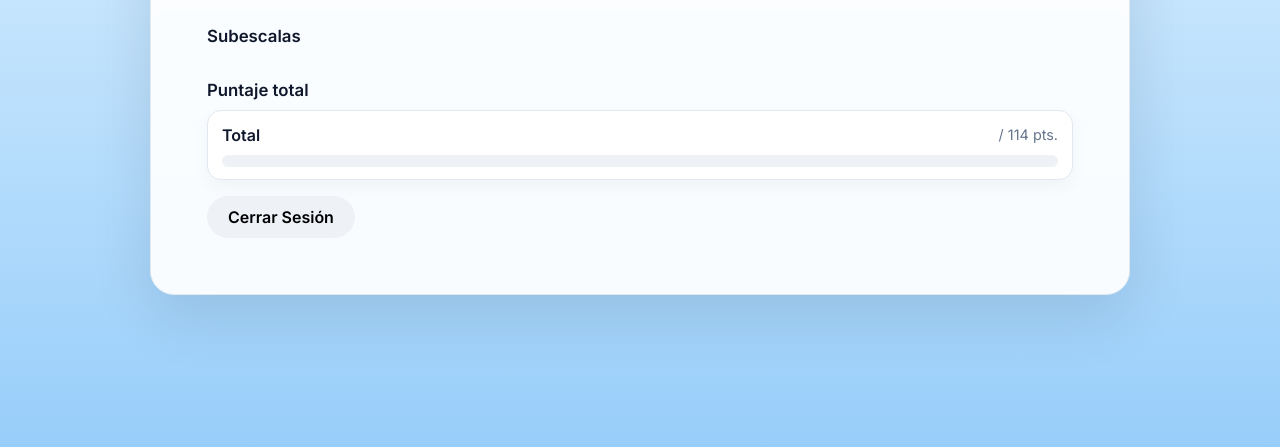
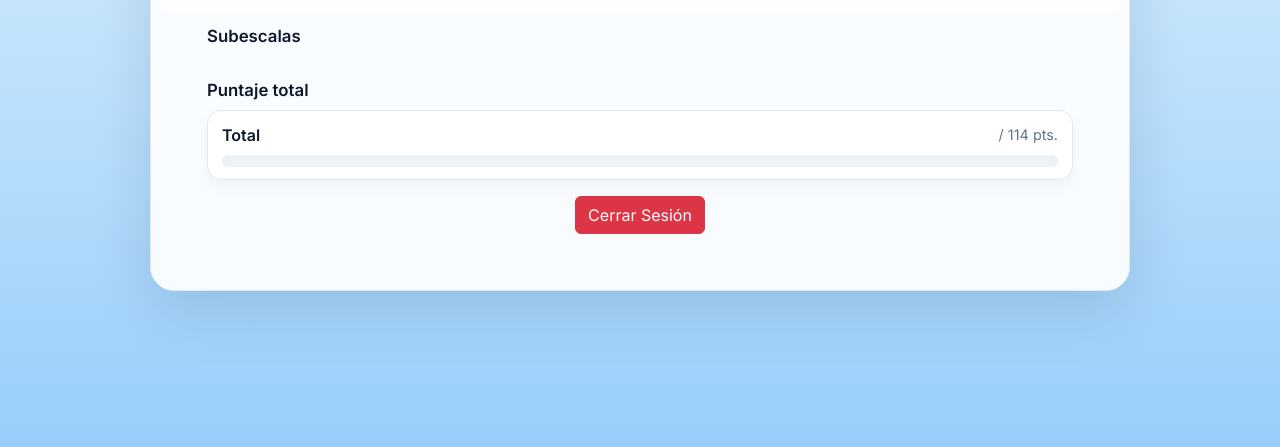
Before and after one commit to MirellaYuriko1/Tesis_clon, a Flask app: template templates/resultado.html in a window 1280 px wide. Shown: the part 271-718 px from the top of the page. Run offline with Flask 3, Linux system fonts and the light colour scheme; the template is opened without the code that fills it, so the values that code supplies are empty.

Commit message:
Actualizacion el resultado.html

```diff
--- a/templates/resultado.html
+++ b/templates/resultado.html
@@ -245,8 +245,8 @@
   </div>
 {% endif %}
 
-        <div class="actions">
-          <a href="/" class="btn btn-outline-primary">Cerrar Sesión</a>
+        <div class="actions d-flex justify-content-center">
+          <a href="/" class="btn btn-danger">Cerrar Sesión</a>
         </div>
       {% endif %}
     </section>
```
